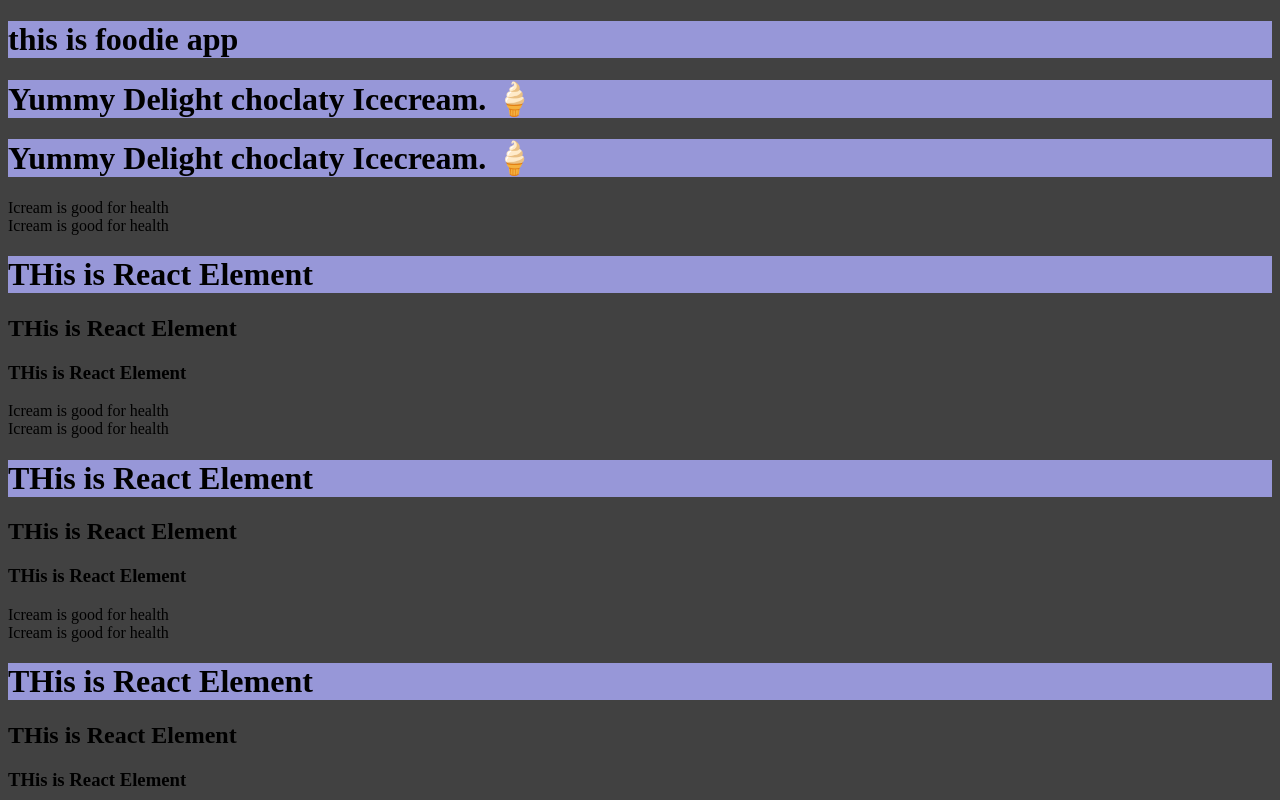
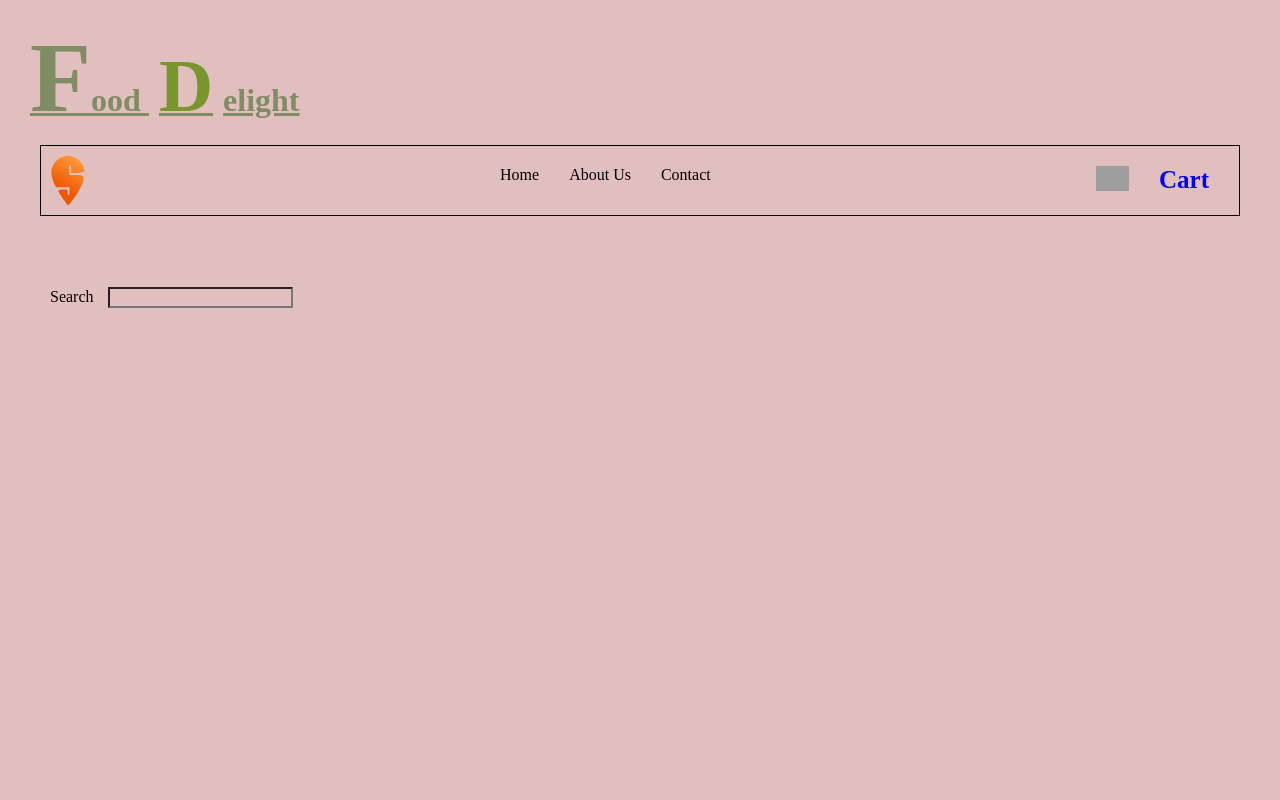
Before and after one commit to Ramankumarlal007/foodieee, a React (Vite) app: page / in a window 1280 px wide. Shown: the top 800 px of the page. Built offline with nearby package versions, Linux system fonts and the light colour scheme; grey boxes are pictures that could not be loaded.

Commit message:
file added

```diff
--- a/App.js
+++ b/App.js
@@ -1,50 +1,92 @@
 import React from "react";
 import ReactDOM from "react-dom";
 
+const Image = () => {
+  return (
+    <svg
+      class="_8pSp-"
+      viewBox="0 0 559 825"
+      height="49"
+      width="34"
+      fill="#fc8019"
+    >
+      <path
+        fill-rule="evenodd"
+        clip-rule="evenodd"
+        d="M542.92 388.542C546.805 366.526 542.355 349.598 530.881 340.76C513.621 327.466 487.698 320.236 425.954 320.236C380.271 320.236 331.225 320.286 310.268 320.275C308.322 319.894 301.285 317.604 301.02 309.112L300.734 174.289C300.727 165.779 307.531 158.857 315.943 158.839C324.369 158.825 331.204 165.723 331.211 174.226C331.211 174.226 331.421 247.414 331.441 273.424C331.441 275.936 332.892 281.8 338.549 283.328C375.43 293.267 561.865 285.999 558.967 251.804C543.147 109.96 424.476 0 280.394 0C235.021 0 192.065 10.9162 154.026 30.2754C62.9934 77.5955 -1.65904 173.107 0.0324268 283.43C1.23215 361.622 52.2203 500.605 83.434 521.234C97.8202 530.749 116.765 527.228 201.484 527.228C239.903 527.228 275.679 527.355 293.26 527.436C295.087 527.782 304.671 530.001 304.671 538.907L304.894 641.393C304.915 649.907 298.104 656.826 289.678 656.829C281.266 656.843 274.434 649.953 274.42 641.446C274.42 641.446 275.17 600.322 275.17 584.985C275.17 581.435 275.424 575.339 265.178 570.727C231.432 555.553 121.849 564.712 115.701 581.457C113.347 587.899 125.599 612.801 144.459 644.731C170.102 685.624 211.889 747.245 245.601 792.625C261.047 813.417 268.77 823.813 280.467 824.101C292.165 824.389 300.514 814.236 317.213 793.928C383.012 713.909 516.552 537.663 542.92 388.542Z"
+        fill="url(#paint0_linear_19447_66107)"
+      ></path>
+      <defs>
+        <linearGradient
+          id="paint0_linear_19447_66107"
+          x1="445.629"
+          y1="63.8626"
+          x2="160.773"
+          y2="537.598"
+          gradientUnits="userSpaceOnUse"
+        >
+          <stop stop-color="#FF993A"></stop>
+          <stop offset="1" stop-color="#F15700"></stop>
+        </linearGradient>
+      </defs>
+    </svg>
+  );
+};
 
+const header = () => {
+  return (
+    <>
+      <div className="header">
+        <Image />
+        <ul className="unlist">
+          <li>Home</li>
+          <li>About Us</li>
+          <li>Contact</li>
+        </ul>
+        <div className="Image">
+          <img
+            src="https://media.istockphoto.com/id/91830449/photo/shopping-cart-on-white-background.webp?b=1&s=170667a&w=0&k=20&c=TdSjmadIv-i26fwhl9FcLoe4CUk2cdYwkK2Bof0NNM8="
+            height="25px"
+            alt="Cart"
+          />
+          <div>
+            <span
+              style={{
+                fontSize: "25px",
+                textAlign: "center",
+                fontWeight: "bold",
+                color: "blue",
+              }}
+            >
+              Cart
+            </span>
+          </div>
+        </div>
+      </div>
+    </>
+  );
+};
 
-const ReactElement = (
-<>
-<h1>THis is React Element</h1>
-<h2>THis is React Element</h2>
-<h3>THis is React Element</h3>
-
-</>
-
-);
-
-const Icecream = () => (
-<>
-<div>Icream is good for health</div>
-<div>Icream is good for health</div>
-{ReactElement}
-</>
-
-);
-
-
-const HeadingElement = () => {
-    return (
-       <>
-
-
-        <Icecream/>
-        <Icecream/>
-       </>
-    )
-}
-
-const title = (
-    <div>
-    <h1>Yummy Delight choclaty Icecream. 🍦</h1>
-    <h1>Yummy Delight choclaty Icecream. 🍦</h1>
-    {HeadingElement()}
-    <HeadingElement></HeadingElement>
-    <HeadingElement/>
-    </div>
-
-    )
-
+const Body = function () {
+  return (
+    <>
+      <div className="Center">
+        <div>
+          Search <input type="search" name="search" id="" />
+        </div>
+        <div></div>
+      </div>
+    </>
+  );
+};
+const App = () => {
+  return (
+    <>
+      {header()}
+      <Body />
+    </>
+  );
+};
 
 const root = ReactDOM.createRoot(document.getElementById("root"));
-root.render(title);
+root.render(App());
--- a/index.html
+++ b/index.html
@@ -1,14 +1,67 @@
 <!DOCTYPE html>
 <html lang="en">
-<head>
-    <meta charset="UTF-8">
-    <meta name="viewport" content="width=device-width, initial-scale=1.0">
+  <head>
+    <meta charset="UTF-8" />
+    <meta name="viewport" content="width=device-width, initial-scale=1.0" />
     <title>Foodieees</title>
-    <link rel="stylesheet" href="style.css">
-</head>
-<body >
-    <h1>this is foodie app</h1>
+    <link rel="stylesheet" href="style.css" />
+    <style>
+      h1::after {
+        /* content: "eee"; */
+        font-size: 35px;
+        font-weight: bolder;
+
+      }
+
+      h1::first-letter {
+        content: "f";
+        font-size: 100px;
+        font-weight: bolder;
+
+      }
+      #delight{
+        font-size: 75px;
+        font-weight: bolder;
+      }
+      h1{
+        text-decoration: underline;
+
+      }
+    </style>
+  </head>
+  <body>
+    <h1 class="raman">Food  <span id="delight">D</span>elight</h1>
     <div id="root">Not rendered</div>
+
     <script type="module" src="./App.js"></script>
-</body>
+    <script>
+      let randomColor = () => {
+        const letters = "0123456789ABCDEF";
+        let color = "#";
+
+        for (let i = 0; i < 6; i++) {
+          color += letters[Math.floor(Math.random() * 16)];
+        }
+        return color;
+      };
+
+      let ramanElement = document.querySelector(".raman");
+
+      let letterD = document.getElementById("delight");
+
+   let image = {color: "green",};
+
+
+  //  letterD.style.color = image.color;
+
+    setInterval(() => {
+      if (ramanElement) {
+      ramanElement.style.color = randomColor();
+      letterD.style.color = randomColor();
+    }
+    }, 1000);
+
+
+    </script>
+  </body>
 </html>
--- a/package.json
+++ b/package.json
@@ -5,6 +5,7 @@
   "main": "App.js",
   "scripts": {
     "start": "parcel index.html",
+    "build": "parcel build index.html",
     "test": "jest"
   },
   "author": "Raman",
--- a/style.css
+++ b/style.css
@@ -1,7 +1,24 @@
 *{
-background-color: #414141;
+background-color: #e2bfbf;
+margin: 10px ;
+
 }
 
-h1{
-    background-color: rgb(151, 151, 216);
+.header {
+    display:flex;
+    flex-direction: row;
+    justify-content: space-between;
+    border: 1px solid black;
 }
+.unlist {
+    display:flex;
+    gap: 10px;
+    list-style-type: none;
+}
+.Image {
+    display:flex;
+}
+
+.Center {
+    margin-top: 5%;
+}
```
Also changed, not shown: shopping-cart.1024x922.png (added).
